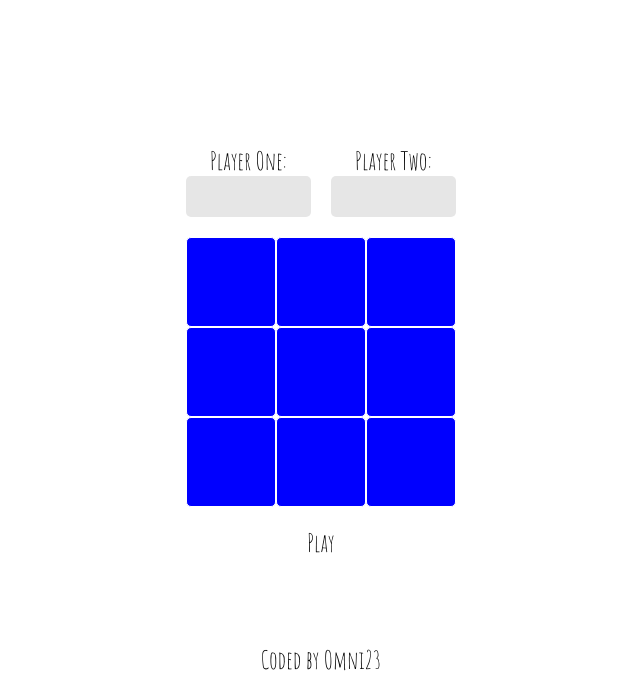
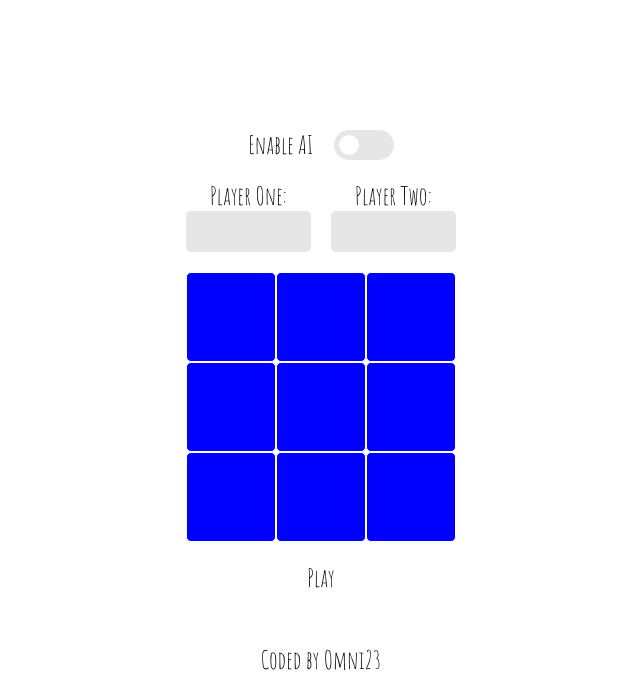
Before and after one commit to holdenr505/odin-tic-tac-toe, a plain HTML site: page index.html in a window 1280 px wide. Shown: the part 105-800 px from the top of the page, without its empty margins (319-959 px from the left). Drawn offline with Linux system fonts and the light colour scheme.

Commit message:
Add toggle slider for AI opponent

```diff
--- a/index.html
+++ b/index.html
@@ -20,6 +20,11 @@
   </header>
   <main>
     <div id="status-text"></div>
+    <div>
+      <span>Enable AI</span>
+      <input type="checkbox" form="player-form" id="ai" name="ai">
+      <label for="ai" class="toggle"></label>
+    </div>
     <form action="" method="" id="player-form">
       <div>
         <label for="playerOneName">
--- a/scripts/script.js
+++ b/scripts/script.js
@@ -208,7 +208,7 @@ const displayController = (function () {
   const _startButton = document.querySelector("#start");
   const _statusText = document.querySelector("#status-text");
   const _interfaceTiles = document.querySelectorAll(".tile");
-  const _playerInfo = document.querySelectorAll("input");
+  const _playerInfo = document.querySelectorAll("input[type='text'");
 
   const emptyTiles = () => {
     for (let i = 0; i < _interfaceTiles.length; i += 1) {
--- a/styles/style.css
+++ b/styles/style.css
@@ -45,9 +45,51 @@ form {
     gap: 20px;
 }
 
-label {
+form > div > label {
     display: block;
     text-align: center;
+}
+
+main > div:nth-child(2) {
+    display: flex;
+    align-items: center;
+    gap: 20px;
+    margin: 20px 0;
+}
+
+.toggle {
+    position: relative;
+    display: inline-block;
+    width: 60px;
+    height: 30px;
+    border-radius: 30px;
+    background-color: rgb(230, 230, 230);
+    transition: 0.4s;
+}
+
+.toggle::before {
+    content: "";
+    cursor: pointer;
+    width: 20px;
+    height: 20px;
+    position: absolute;
+    bottom: 5px;
+    left: 5px;
+    background-color: #fff;
+    border-radius: 50px;
+    transition: 0.4s;
+}
+
+input[type="checkbox"]:checked + .toggle {
+    background-color: blue;
+}
+
+input[type="checkbox"]:checked + .toggle::before {
+    transform: translateX(30px);
+}
+
+input[type="checkbox"] {
+    display: none;
 }
 
 input {
```
